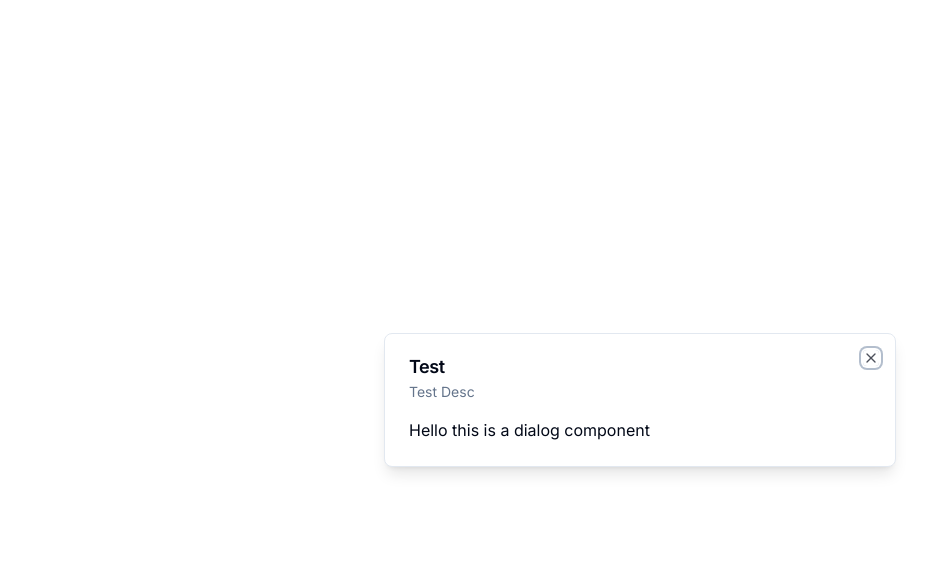
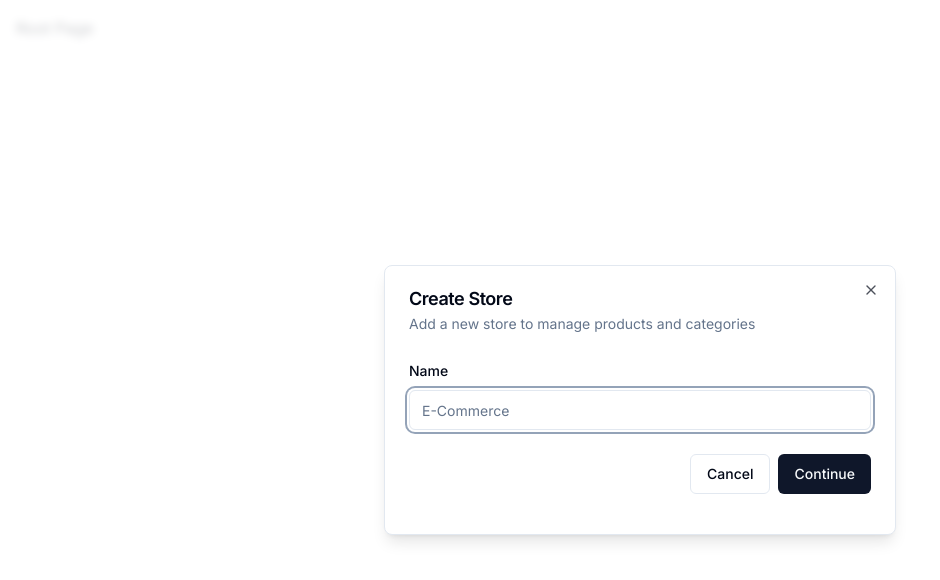
Before and after one commit to JesusC-R/ecommerce-admin, a Next.js app: page / in a window 1280 px wide. Shown: the top 580 px of the page, without its empty margins (0-940 px from the left). Built offline with nearby package versions, Linux system fonts and the light colour scheme.

Commit message:
feat Form Implementation

```diff
--- a/app/(root)/page.tsx
+++ b/app/(root)/page.tsx
@@ -1,17 +1,26 @@
 "use client";
 
-import Modal from "@/components/ui/modal";
 import { Button } from "@/components/ui/button";
 import { UserButton } from "@clerk/nextjs";
+import { useEffect } from "react";
+
+import { useStoreModal } from "@/hooks/use-store-modal";
 
 const SetupPage = () => {
+  //  Import the elements from the useStoreModal this way
+  //  if planning on using them in useEffect
+  const onOpen = useStoreModal((state) => state.onOpen);
+  const isOpen = useStoreModal((state) => state.isOpen);
+
+  useEffect(() => {
+    if(!isOpen) {
+      onOpen();
+    }
+  }, [isOpen, onOpen]);
+
   return (
     <div className="p-4">
-      {/* <UserButton afterSignOutUrl="/" /> */}
-
-      <Modal title="Test" description="Test Desc" isOpen onClose={() => {}}>
-        Hello this is a dialog component
-      </Modal>
+      Root Page
     </div>
   );
 };
--- a/app/layout.tsx
+++ b/app/layout.tsx
@@ -1,6 +1,9 @@
-import "./globals.css";
 import { Inter } from "next/font/google";
 import { ClerkProvider } from "@clerk/nextjs";
+
+import { ModalProvider } from "@/providers/modal-provider";
+
+import "./globals.css";
 
 const inter = Inter({ subsets: ["latin"] });
 
@@ -17,7 +20,10 @@
   return (
     <ClerkProvider>
       <html lang="en">
-        <body className={inter.className}>{children}</body>
+        <body className={inter.className}>
+          <ModalProvider />
+          {children}
+        </body>
       </html>
     </ClerkProvider>
   );
--- /dev/null
+++ b/components/modals/store-modal.tsx
@@ -0,0 +1,75 @@
+"use client";
+// TODO: Learn how zod works with the form
+import * as z from "zod";
+import { useForm } from "react-hook-form";
+import { zodResolver } from "@hookform/resolvers/zod";
+
+import { useStoreModal } from "@/hooks/use-store-modal";
+import { Modal } from "@/components/ui/modal";
+import {
+  Form,
+  FormControl,
+  FormField,
+  FormItem,
+  FormLabel,
+  FormMessage,
+} from "@/components/ui/form";
+import { Input } from "../ui/input";
+import { Button } from "@/components/ui/button";
+
+const formSchema = z.object({
+  name: z.string().min(1),
+});
+
+export const StoreModal = () => {
+  const storeModal = useStoreModal();
+
+  const form = useForm<z.infer<typeof formSchema>>({
+    resolver: zodResolver(formSchema),
+    defaultValues: {
+      name: "",
+    },
+  });
+
+  const onSubmit = async (values: z.infer<typeof formSchema>) => {
+    console.log(values);
+    // TODO: Create Store
+  };
+
+  return (
+    <Modal
+      title="Create Store"
+      description="Add a new store to manage products and categories"
+      isOpen={storeModal.isOpen}
+      onClose={storeModal.onClose}
+    >
+      <div>
+        <div className="space-y-4 py-2 pb-4">
+          <Form {...form}>
+            <form onSubmit={form.handleSubmit(onSubmit)}>
+              <FormField
+                control={form.control}
+                name="name"
+                render={({ field }) => (
+                  <FormItem>
+                    <FormLabel>Name</FormLabel>
+                    <FormControl>
+                      <Input placeholder="E-Commerce" {...field} />
+                    </FormControl>
+                    <FormMessage />
+                  </FormItem>
+                )}
+              />
+              <div className="pt-6 space-x-2 flex items-center justify-end w-full">
+                <Button variant="outline" onClick={storeModal.onClose}>
+                  Cancel
+                </Button>
+                <Button type="submit">Continue</Button>
+              </div>
+            </form>
+          </Form>
+        </div>
+      </div>
+    </Modal>
+  );
+};
--- /dev/null
+++ b/components/ui/form.tsx
@@ -0,0 +1,176 @@
+import * as React from "react"
+import * as LabelPrimitive from "@radix-ui/react-label"
+import { Slot } from "@radix-ui/react-slot"
+import {
+  Controller,
+  ControllerProps,
+  FieldPath,
+  FieldValues,
+  FormProvider,
+  useFormContext,
+} from "react-hook-form"
+
+import { cn } from "@/lib/utils"
+import { Label } from "@/components/ui/label"
+
+const Form = FormProvider
+
+type FormFieldContextValue<
+  TFieldValues extends FieldValues = FieldValues,
+  TName extends FieldPath<TFieldValues> = FieldPath<TFieldValues>
+> = {
+  name: TName
+}
+
+const FormFieldContext = React.createContext<FormFieldContextValue>(
+  {} as FormFieldContextValue
+)
+
+const FormField = <
+  TFieldValues extends FieldValues = FieldValues,
+  TName extends FieldPath<TFieldValues> = FieldPath<TFieldValues>
+>({
+  ...props
+}: ControllerProps<TFieldValues, TName>) => {
+  return (
+    <FormFieldContext.Provider value={{ name: props.name }}>
+      <Controller {...props} />
+    </FormFieldContext.Provider>
+  )
+}
+
+const useFormField = () => {
+  const fieldContext = React.useContext(FormFieldContext)
+  const itemContext = React.useContext(FormItemContext)
+  const { getFieldState, formState } = useFormContext()
+
+  const fieldState = getFieldState(fieldContext.name, formState)
+
+  if (!fieldContext) {
+    throw new Error("useFormField should be used within <FormField>")
+  }
+
+  const { id } = itemContext
+
+  return {
+    id,
+    name: fieldContext.name,
+    formItemId: `${id}-form-item`,
+    formDescriptionId: `${id}-form-item-description`,
+    formMessageId: `${id}-form-item-message`,
+    ...fieldState,
+  }
+}
+
+type FormItemContextValue = {
+  id: string
+}
+
+const FormItemContext = React.createContext<FormItemContextValue>(
+  {} as FormItemContextValue
+)
+
+const FormItem = React.forwardRef<
+  HTMLDivElement,
+  React.HTMLAttributes<HTMLDivElement>
+>(({ className, ...props }, ref) => {
+  const id = React.useId()
+
+  return (
+    <FormItemContext.Provider value={{ id }}>
+      <div ref={ref} className={cn("space-y-2", className)} {...props} />
+    </FormItemContext.Provider>
+  )
+})
+FormItem.displayName = "FormItem"
+
+const FormLabel = React.forwardRef<
+  React.ElementRef<typeof LabelPrimitive.Root>,
+  React.ComponentPropsWithoutRef<typeof LabelPrimitive.Root>
+>(({ className, ...props }, ref) => {
+  const { error, formItemId } = useFormField()
+
+  return (
+    <Label
+      ref={ref}
+      className={cn(error && "text-destructive", className)}
+      htmlFor={formItemId}
+      {...props}
+    />
+  )
+})
+FormLabel.displayName = "FormLabel"
+
+const FormControl = React.forwardRef<
+  React.ElementRef<typeof Slot>,
+  React.ComponentPropsWithoutRef<typeof Slot>
+>(({ ...props }, ref) => {
+  const { error, formItemId, formDescriptionId, formMessageId } = useFormField()
+
+  return (
+    <Slot
+      ref={ref}
+      id={formItemId}
+      aria-describedby={
+        !error
+          ? `${formDescriptionId}`
+          : `${formDescriptionId} ${formMessageId}`
+      }
+      aria-invalid={!!error}
+      {...props}
+    />
+  )
+})
+FormControl.displayName = "FormControl"
+
+const FormDescription = React.forwardRef<
+  HTMLParagraphElement,
+  React.HTMLAttributes<HTMLParagraphElement>
+>(({ className, ...props }, ref) => {
+  const { formDescriptionId } = useFormField()
+
+  return (
+    <p
+      ref={ref}
+      id={formDescriptionId}
+      className={cn("text-sm text-muted-foreground", className)}
+      {...props}
+    />
+  )
+})
+FormDescription.displayName = "FormDescription"
+
+const FormMessage = React.forwardRef<
+  HTMLParagraphElement,
+  React.HTMLAttributes<HTMLParagraphElement>
+>(({ className, children, ...props }, ref) => {
+  const { error, formMessageId } = useFormField()
+  const body = error ? String(error?.message) : children
+
+  if (!body) {
+    return null
+  }
+
+  return (
+    <p
+      ref={ref}
+      id={formMessageId}
+      className={cn("text-sm font-medium text-destructive", className)}
+      {...props}
+    >
+      {body}
+    </p>
+  )
+})
+FormMessage.displayName = "FormMessage"
+
+export {
+  useFormField,
+  Form,
+  FormItem,
+  FormLabel,
+  FormControl,
+  FormDescription,
+  FormMessage,
+  FormField,
+}
--- /dev/null
+++ b/components/ui/input.tsx
@@ -0,0 +1,25 @@
+import * as React from "react"
+
+import { cn } from "@/lib/utils"
+
+export interface InputProps
+  extends React.InputHTMLAttributes<HTMLInputElement> {}
+
+const Input = React.forwardRef<HTMLInputElement, InputProps>(
+  ({ className, type, ...props }, ref) => {
+    return (
+      <input
+        type={type}
+        className={cn(
+          "flex h-10 w-full rounded-md border border-input bg-background px-3 py-2 text-sm ring-offset-background file:border-0 file:bg-transparent file:text-sm file:font-medium placeholder:text-muted-foreground focus-visible:outline-none focus-visible:ring-2 focus-visible:ring-ring focus-visible:ring-offset-2 disabled:cursor-not-allowed disabled:opacity-50",
+          className
+        )}
+        ref={ref}
+        {...props}
+      />
+    )
+  }
+)
+Input.displayName = "Input"
+
+export { Input }
--- /dev/null
+++ b/components/ui/label.tsx
@@ -0,0 +1,26 @@
+"use client"
+
+import * as React from "react"
+import * as LabelPrimitive from "@radix-ui/react-label"
+import { cva, type VariantProps } from "class-variance-authority"
+
+import { cn } from "@/lib/utils"
+
+const labelVariants = cva(
+  "text-sm font-medium leading-none peer-disabled:cursor-not-allowed peer-disabled:opacity-70"
+)
+
+const Label = React.forwardRef<
+  React.ElementRef<typeof LabelPrimitive.Root>,
+  React.ComponentPropsWithoutRef<typeof LabelPrimitive.Root> &
+    VariantProps<typeof labelVariants>
+>(({ className, ...props }, ref) => (
+  <LabelPrimitive.Root
+    ref={ref}
+    className={cn(labelVariants(), className)}
+    {...props}
+  />
+))
+Label.displayName = LabelPrimitive.Root.displayName
+
+export { Label }
--- a/components/ui/modal.tsx
+++ b/components/ui/modal.tsx
@@ -17,7 +17,7 @@
   children?: React.ReactNode;
 }
 
-const Modal: React.FC<ModalProps> = ({
+export const Modal: React.FC<ModalProps> = ({
   title,
   description,
   isOpen,
--- a/hooks/use-store-modal.tsx
+++ b/hooks/use-store-modal.tsx
@@ -7,7 +7,7 @@
   onClose: () => void;
 }
 
-const useStoreModal = create<useStoreModalStore>((set) => ({
+export const useStoreModal = create<useStoreModalStore>((set) => ({
   isOpen: false,
   onOpen: () => set({ isOpen: true }),
   onClose: () => set({ isOpen: false })
--- a/package.json
+++ b/package.json
@@ -10,7 +10,9 @@
   },
   "dependencies": {
     "@clerk/nextjs": "^4.21.14",
+    "@hookform/resolvers": "^3.1.1",
     "@radix-ui/react-dialog": "^1.0.4",
+    "@radix-ui/react-label": "^2.0.2",
     "@radix-ui/react-slot": "^1.0.2",
     "@types/node": "20.3.3",
     "@types/react": "18.2.14",
@@ -25,10 +27,12 @@
     "postcss": "8.4.24",
     "react": "18.2.0",
     "react-dom": "18.2.0",
+    "react-hook-form": "^7.45.1",
     "tailwind-merge": "^1.13.2",
     "tailwindcss": "3.3.2",
     "tailwindcss-animate": "^1.0.6",
     "typescript": "5.1.6",
+    "zod": "^3.21.4",
     "zustand": "^4.3.9"
   }
 }
--- /dev/null
+++ b/providers/modal-provider.tsx
@@ -0,0 +1,24 @@
+"use client";
+import { useEffect, useState } from "react";
+
+import { StoreModal } from "@/components/modals/store-modal";
+
+export const ModalProvider = () => {
+  const [isMounted, setIsMounted] = useState(false);
+
+  useEffect(() => {
+    setIsMounted(true);
+  }, []);
+
+  if (!isMounted) {
+    return null;
+  }
+
+  return (
+    <>
+      <StoreModal />
+    </>
+  );
+};
+
+export default ModalProvider;
```
Also changed, not shown: 1 other file (tests, documents, lock files or other folders).
